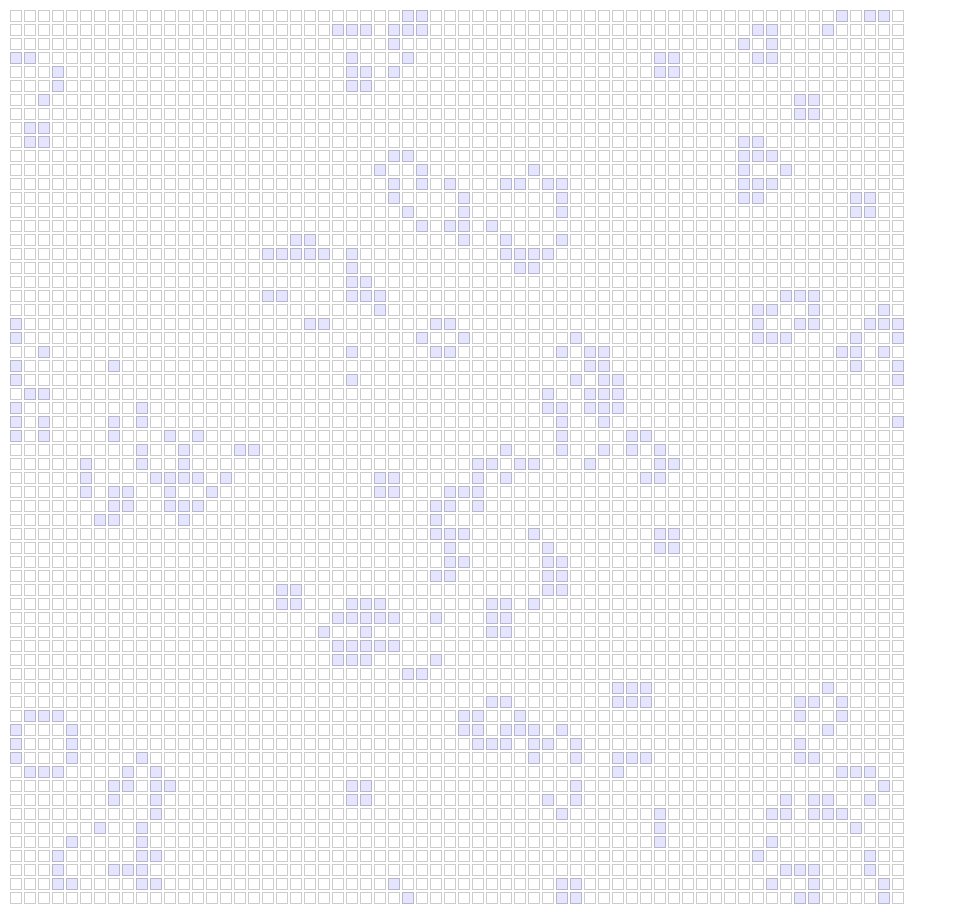
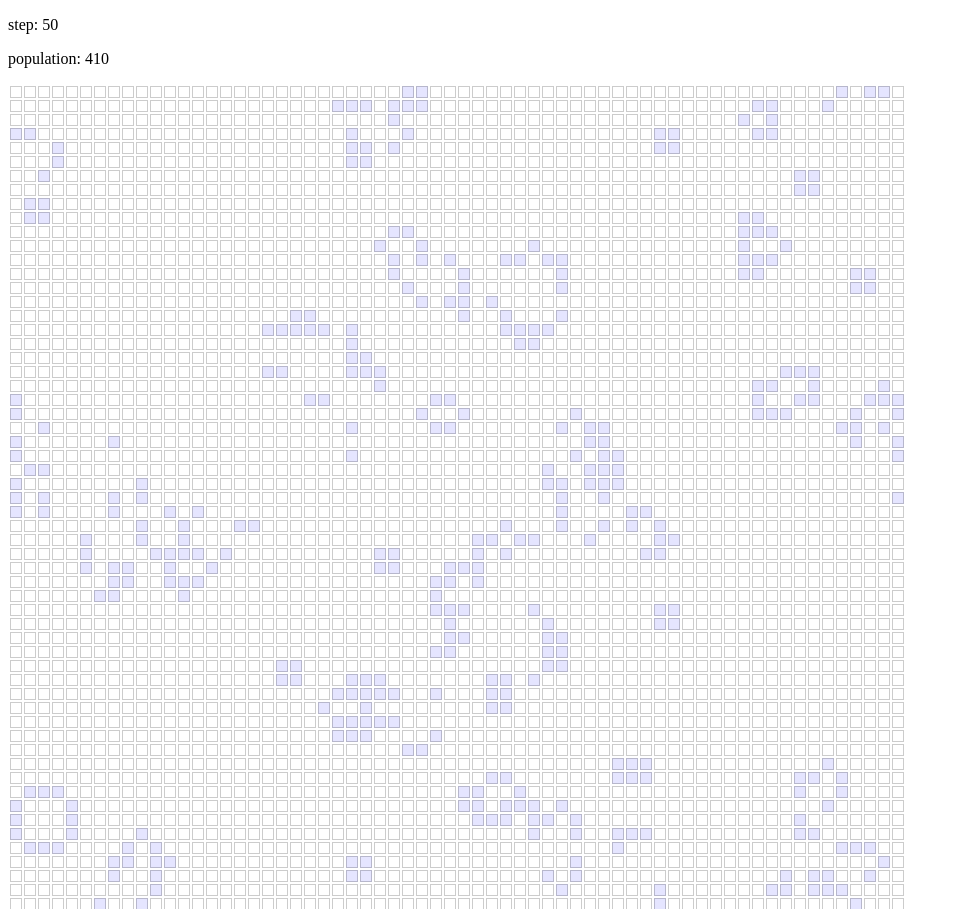
Before and after one commit to hisakaz0/lifegame, a plain HTML site: page index.html in a window 1280 px wide. Shown: the top 909 px of the page, without its empty margins (0-959 px from the left). Drawn offline with Linux system fonts and the light colour scheme.

Commit message:
show step, population

```diff
--- a/index.html
+++ b/index.html
@@ -6,6 +6,8 @@
     <script src="index.js"></script>
   </head>
   <body>
+    <p>step: <span id="step">0</span></p>
+    <p>population: <span id="population">0</span></p>
     <table id="board" class="container"></table>
   </body>
 </html>
--- a/index.js
+++ b/index.js
@@ -5,7 +5,8 @@
 const props = {
   col: 64,
   row: 64,
-  interval: 100 // msec
+  interval: 100, // msec
+  step: 0,
 };
 
 const patterns = {};
@@ -28,7 +29,7 @@ const resumeGame = () => {
   }, props.interval);
 };
 
-const createBoard = () => {
+const createBoard = () => { // TODO: ボード生成と初期値計算、html反映を別の処理に分ける
   const board = getBoard();
   rangeFunc(props.row, () => createEle('tr')).map((row, rowIdx) => {
     rangeFunc(props.col, () => createEle('td')).map((blk, colIdx) => {
@@ -39,17 +40,24 @@ const createBoard = () => {
     return row;
   })
   .forEach(row => board.appendChild(row));
+
+  // TODO: populationセット
 };
 
-const nextGeneration = () => {
+const nextGeneration = () => { // TODO: next計算とhtml反映を別の処理に分ける
   const board = getBoard();
   const next = [];
+  props.step += 1;
 
   scanBoard((ele, rowIdx, colIdx, board) => {
       const { me, around } = getAround(board, colIdx, rowIdx);
       next.push({ ele: ele, next: nextState(me, around) });
   });
   next.forEach(({ ele, next }) => setDeadOrAlive(ele, next));
+  const population = next.filter(({ ele, next }) => next === ALIVE).length;
+
+  document.getElementById('population').textContent = population;
+  document.getElementById('step').textContent = props.step;
 };
 
 const nextState = (me, around) => {
```
Also changed, not shown: README.md (added).
